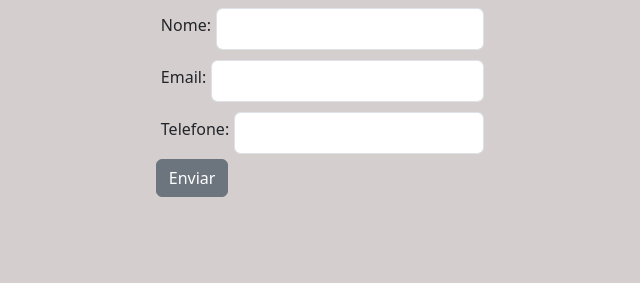
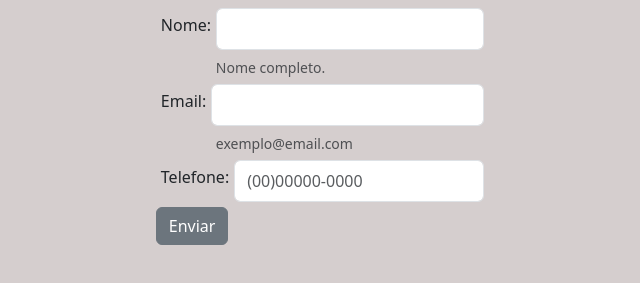
Before and after one commit to RayraCMota/curso_ebac_front, a plain HTML site: page index.html in a window 1280 px wide. Shown: the part 203-486 px from the top of the page, without its empty margins (300-940 px from the left). Drawn offline with nearby package versions, Linux system fonts and the light colour scheme.

Commit message:
segundo commit

```diff
--- a/index.html
+++ b/index.html
@@ -16,13 +16,15 @@
             <label class="form-label" for="nome">Nome:</label>
             <input class="form-control" type="text" id="nome"/>
         </div>
+        <small id="nomeHelp" class="form-text text-muted">Nome completo.</small>
         <div class="formulario">
             <label for="email" class="form-label">Email:</label>
             <input id="email" type="email" class="form-control">
         </div>
+        <small id="emailHelp" class="form-text text-muted">exemplo@email.com</small>
         <div class="formulario">
             <label class="form-label" for="telefone">Telefone:</label>
-            <input class="form-control" type="tel" id="telefone">
+            <input class="form-control" type="tel" id="telefone" placeholder="(00)00000-0000">
         </div>
         <button class="btn btn-secondary">Enviar</button>
     </form>
--- a/main.css
+++ b/main.css
@@ -16,7 +16,7 @@ h1{
 
 .conteudo{
     width: 700px;
-    height: 250px;
+    height: 300px;
     margin-top: 150px;
     margin-left: 270px;
     font-size: 16px;
@@ -38,6 +38,10 @@ h1{
     padding-right: 5px;
 }
 
+small{
+    padding-left: 60px;
+}
+
 button{
     display: flex;
     justify-content: center;
```
